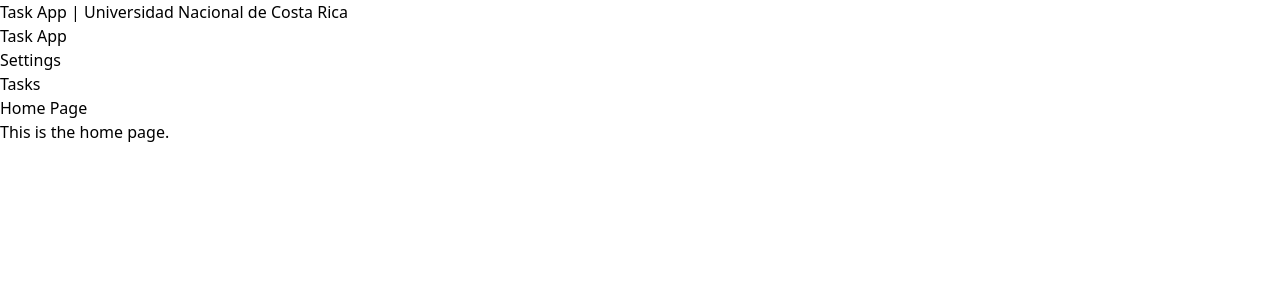
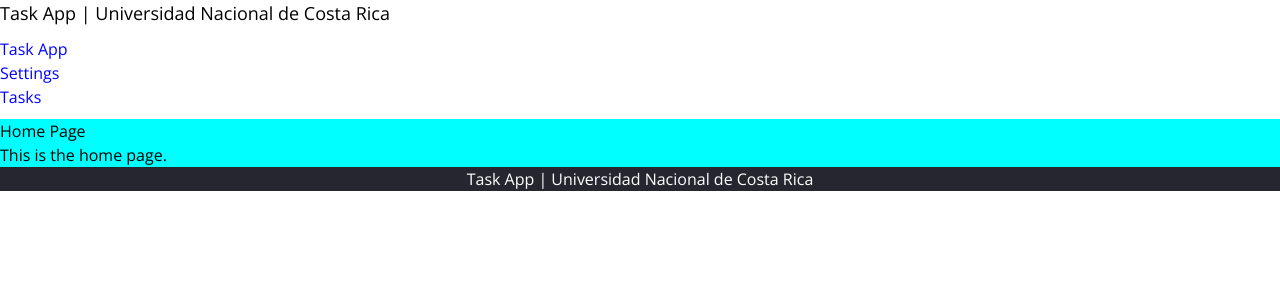
Before and after one commit to una-eif509-desarrolloweb-master/taskapp-frontend-web-nextjs, a Next.js app: page /home in a window 1280 px wide. Shown: the top 300 px of the page. Built offline with nearby package versions, Linux system fonts and the light colour scheme.

Commit message:
Agregando estilos

```diff
--- /dev/null
+++ b/app/home/home.module.css
@@ -0,0 +1,7 @@
+.subContainer {
+  display: flex;
+  flex-direction: column;
+  width: 100%;
+  height: 100%;
+  background-color: aqua;
+}
--- a/app/home/page.js
+++ b/app/home/page.js
@@ -1,7 +1,8 @@
+import styles from "./home.module.css";
 export default function Page() {
   return (
     <>
-      <div>
+      <div className={styles.subContainer}>
         <h1>Home Page</h1>
         <p>
           This is the home page.
--- a/app/layout.js
+++ b/app/layout.js
@@ -2,6 +2,7 @@
 import Link from "next/link";
 
 import './globals.css'
+import styles from "./rootStyle.module.css";
 
 const inter = Open_Sans({
     subsets: ['latin'],
@@ -15,33 +16,36 @@
 
 export default function RootLayout({children}) {
     return (
-        <html lang="en">
+        <html lang="en" className={inter.className}>
         <head/>
         <body>
         <header>
-            <h1>Task App | Universidad Nacional de Costa Rica</h1>
+            <h1 className={styles.h1}>Task App | Universidad Nacional de Costa Rica</h1>
             <ul>
                 <li>
-                    <Link href={"/home"}>
+                    <Link className={styles.menuBarLinks} href={"/home"}>
                         Task App
                     </Link>
                 </li>
                 <li>
-                    <Link href="/settings">
+                    <Link className={styles.menuBarLinks} href="/settings">
                         Settings
                     </Link>
                 </li>
                 <li>
-                    <Link href="/tasks">
+                    <Link className={styles.menuBarLinks} href="/tasks">
                         Tasks
                     </Link>
                 </li>
             </ul>
         </header>
-        <div>
+        <div className={styles.container}>
             {children}
         </div>
         </body>
+        <footer className={styles.footer}>
+            <p>Task App | Universidad Nacional de Costa Rica</p>
+        </footer>
         </html>
     )
 }
--- a/app/rootStyle.module.css
+++ b/app/rootStyle.module.css
@@ -0,0 +1,22 @@
+.h1 {
+    font-size: large;
+    margin-bottom: 10px;
+}
+
+.menuBarLinks {
+    color: blue;
+    text-decoration: none;
+}
+
+.container {
+    padding-top: 10px;
+}
+
+.footer {
+    left: 0;
+    bottom: 0;
+    width: 100%;
+    background-color: #262630;
+    color: white;
+    text-align: center;
+}
--- a/app/settings/page.js
+++ b/app/settings/page.js
@@ -1,7 +1,9 @@
+import styles from './settings.module.css';
+
 export default function Page() {
     return (
         <>
-            <div>
+            <div className={styles.subContainer}>
                 <h1>Setting Page</h1>
                 <p>
                     This is the settings page.
--- /dev/null
+++ b/app/settings/settings.module.css
@@ -0,0 +1,7 @@
+.subContainer {
+  display: flex;
+  flex-direction: column;
+  width: 100%;
+  height: 100%;
+  background-color: coral;
+}
--- a/app/tasks/page.js
+++ b/app/tasks/page.js
@@ -1,7 +1,9 @@
+import styles from "./tasks.module.css";
+
 export default function Page() {
     return (
         <>
-            <div>
+            <div className={styles.subContainer}>
                 <h1>Tasks Page</h1>
                 <p>
                     This is the tasks page.
--- /dev/null
+++ b/app/tasks/tasks.module.css
@@ -0,0 +1,7 @@
+.subContainer {
+  display: flex;
+  flex-direction: column;
+  width: 100%;
+  height: 100%;
+  background-color: cadetblue;
+}
```
